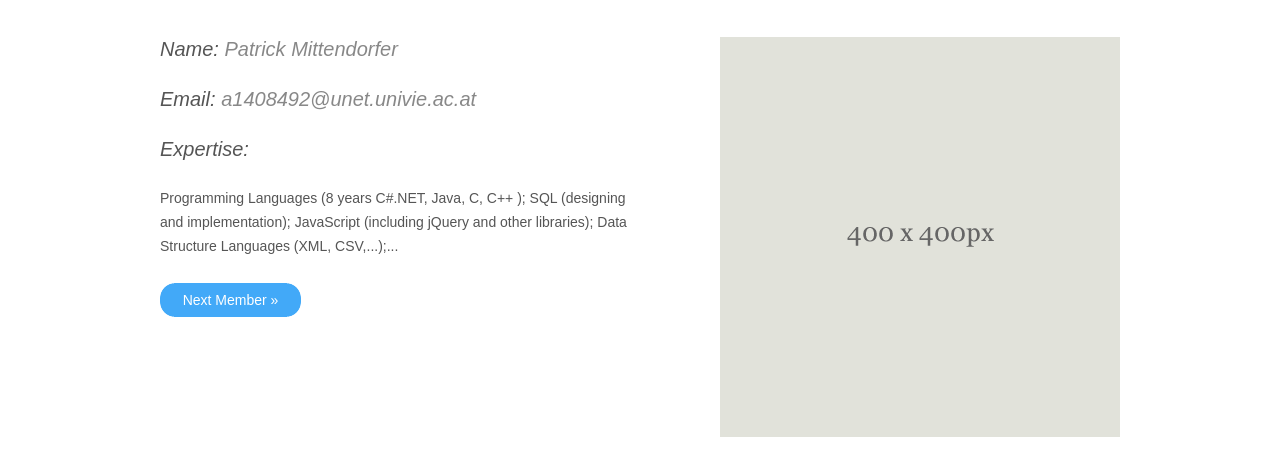
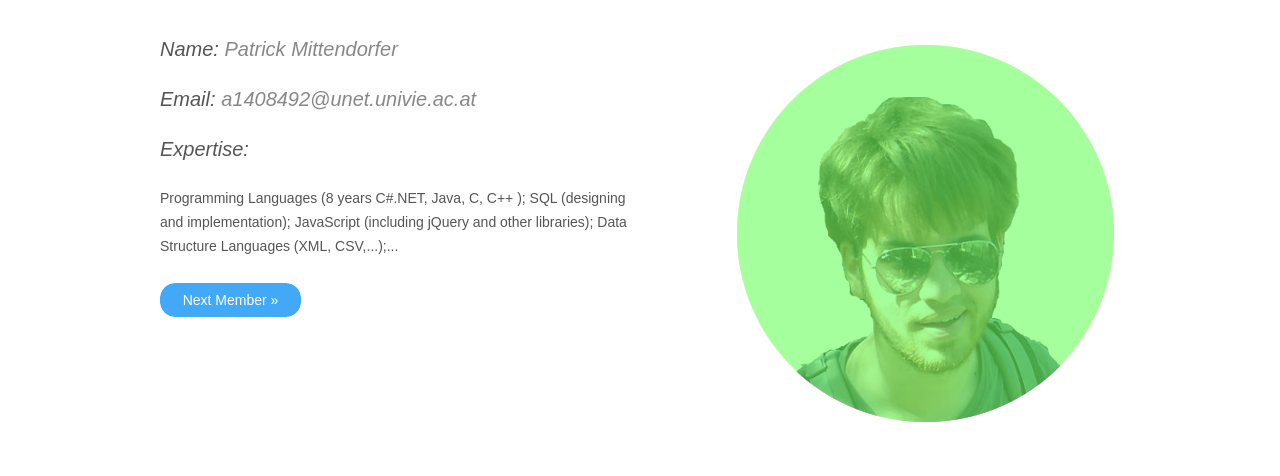
Before and after one commit to ctbike/ctbike.github.io, a plain HTML site: page mitti.html in a window 1280 px wide. Shown: the part 128-604 px from the top of the page. Drawn offline with nearby package versions, Linux system fonts and the light colour scheme.

Commit message:
commit8: mitti

```diff
--- a/mitti.html
+++ b/mitti.html
@@ -52,7 +52,7 @@
     <!--end project-content-->
     <div id="project-image-large">
       <!-- UPLOAD PROJECT SCREENSHOT TO THE "IMAGES" FOLDER (400PX IN WIDTH - HEIGHT CAN BE ANY SIZE) - THEN ADD THE URL TO THE SCREENSHOT BELOW -->
-      <img src="images/400x400.gif" alt="" /> </div>
+      <img src="images/mitti.png" alt="" /> </div>
     <!--end project-image-large-->
   </div>
   <!--end main-->
```
Also changed, not shown: images/mitti.png (added).
